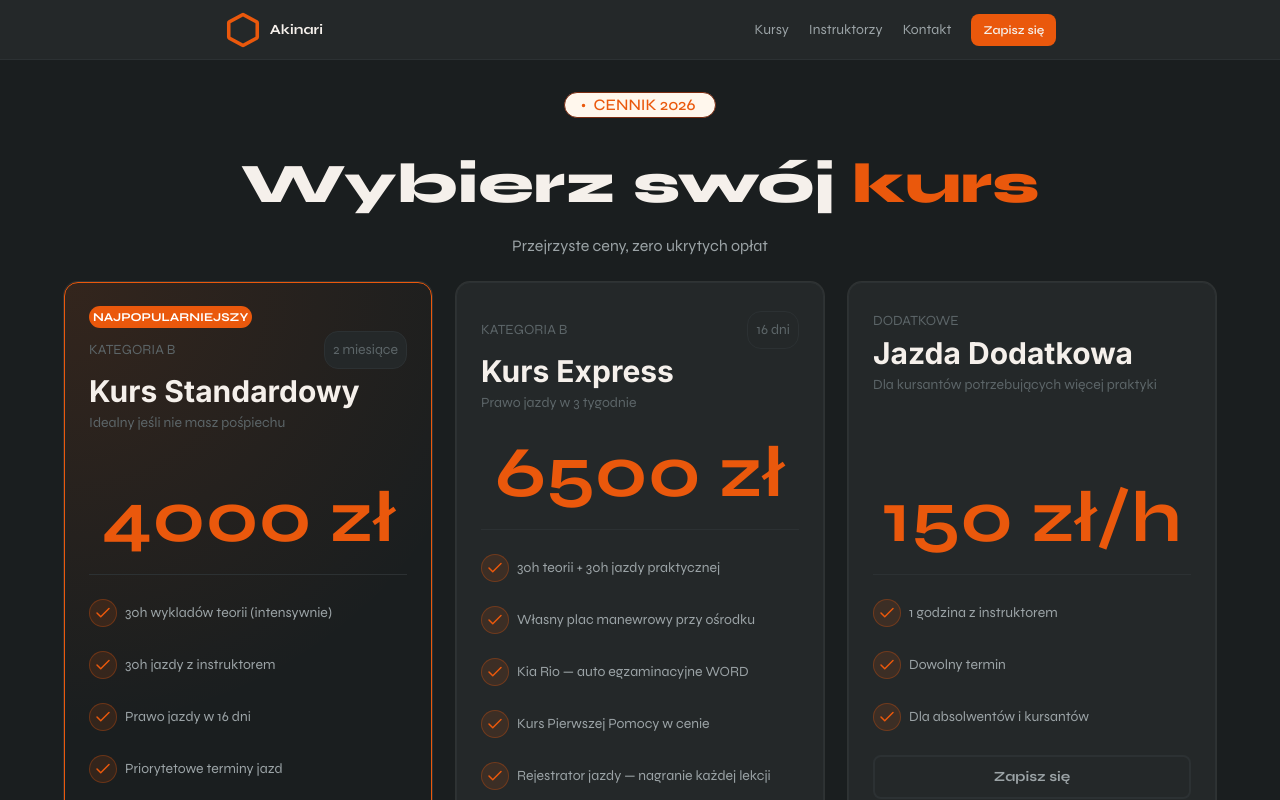
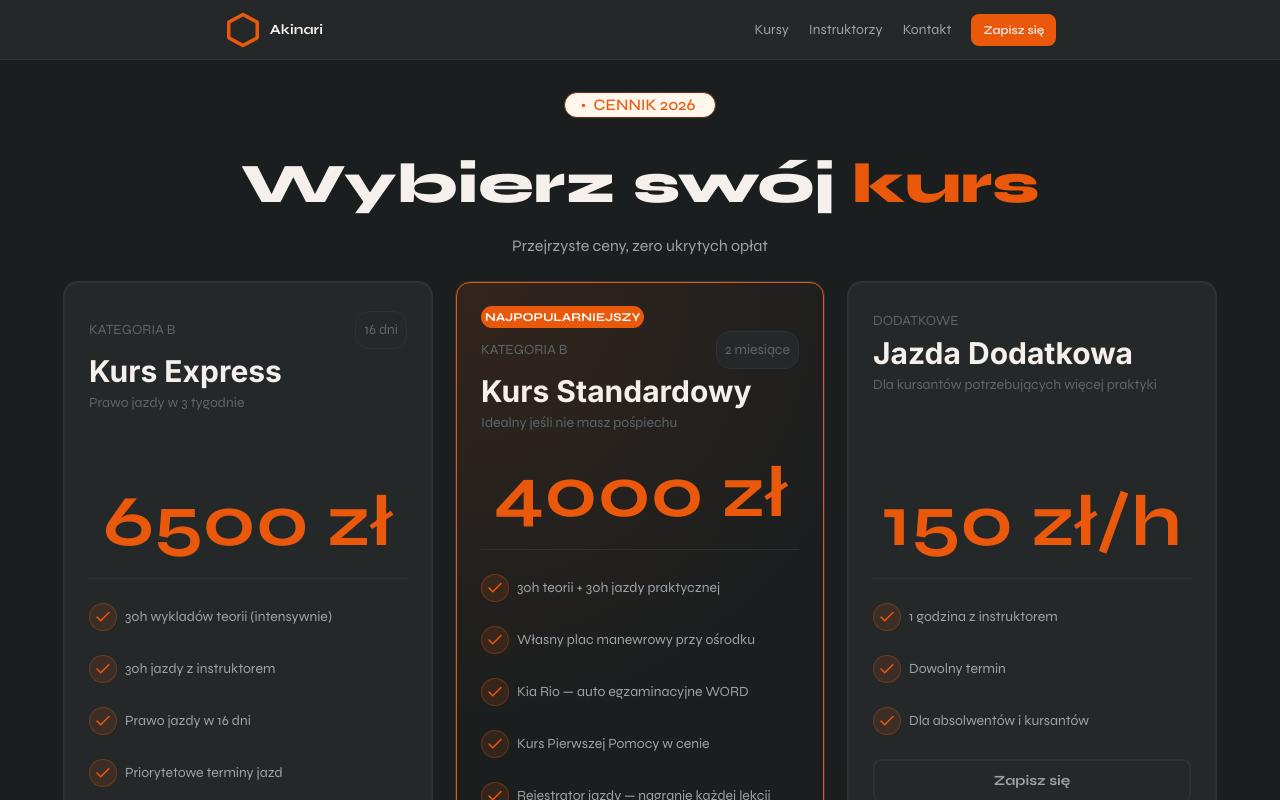
Before and after one commit to NeX0uSman/AkihariDemo, a Next.js app: page /courses in a window 1280 px wide. Shown: the top 800 px of the page. Built offline with nearby package versions, Linux system fonts and the light colour scheme.

Commit message:
fixed order of offers and features, cuz they were all the way around

```diff
--- a/src/components/Footer.tsx
+++ b/src/components/Footer.tsx
@@ -8,10 +8,10 @@ const Footer = () => {
         +48 61 xxx xxxx
       </Link>
       <div className="md:flex md:flex-row md:gap-4">
-        <p className="md:block hidden text-(--text-muted) text-sm hover:text-(--background) transition-all duration-200 cursor-pointer">
+        <p className="md:block hidden text-(--text-muted) text-sm hover:text-white transition-all duration-200 cursor-pointer">
           Regulamin
         </p>
-        <p className="md:block hidden text-(--text-muted)  text-sm hover:text-(--background) transition-all duration-200 cursor-pointer">
+        <p className="md:block hidden text-(--text-muted)  text-sm hover:text-whitetransition-all duration-200 cursor-pointer">
           Polityka prywatności
         </p>
         <p className="text-(--text-muted) text-sm">© 2025 Akinari · Poznań</p>
--- a/src/const/courses.ts
+++ b/src/const/courses.ts
@@ -1,12 +1,12 @@
 export const courses = [
   {
     id: 1,
-    priority: true,
     type: "course",
-    name: "Kurs Standardowy",
-    secondaryTitle: "Idealny jeśli nie masz pośpiechu",
-    price: "4000 zł",
-    length: "2 miesiące",
+    priority: false,
+    name: "Kurs Express",
+    secondaryTitle: "Prawo jazdy w 3 tygodnie",
+    price: "6500 zł",
+    length: "16 dni",
     description: "30h teorii + 30h praktyki",
     category: "KATEGORIA B",
     features: [
@@ -18,12 +18,12 @@ export const courses = [
   },
   {
     id: 2,
+    priority: true,
     type: "course",
-    priority: false,
-    name: "Kurs Express",
-    secondaryTitle: "Prawo jazdy w 3 tygodnie",
-    price: "6500 zł",
-    length: "16 dni",
+    name: "Kurs Standardowy",
+    secondaryTitle: "Idealny jeśli nie masz pośpiechu",
+    price: "4000 zł",
+    length: "2 miesiące",
     description: "30h teorii + 30h praktyki",
     category: "KATEGORIA B",
     features: [
```
